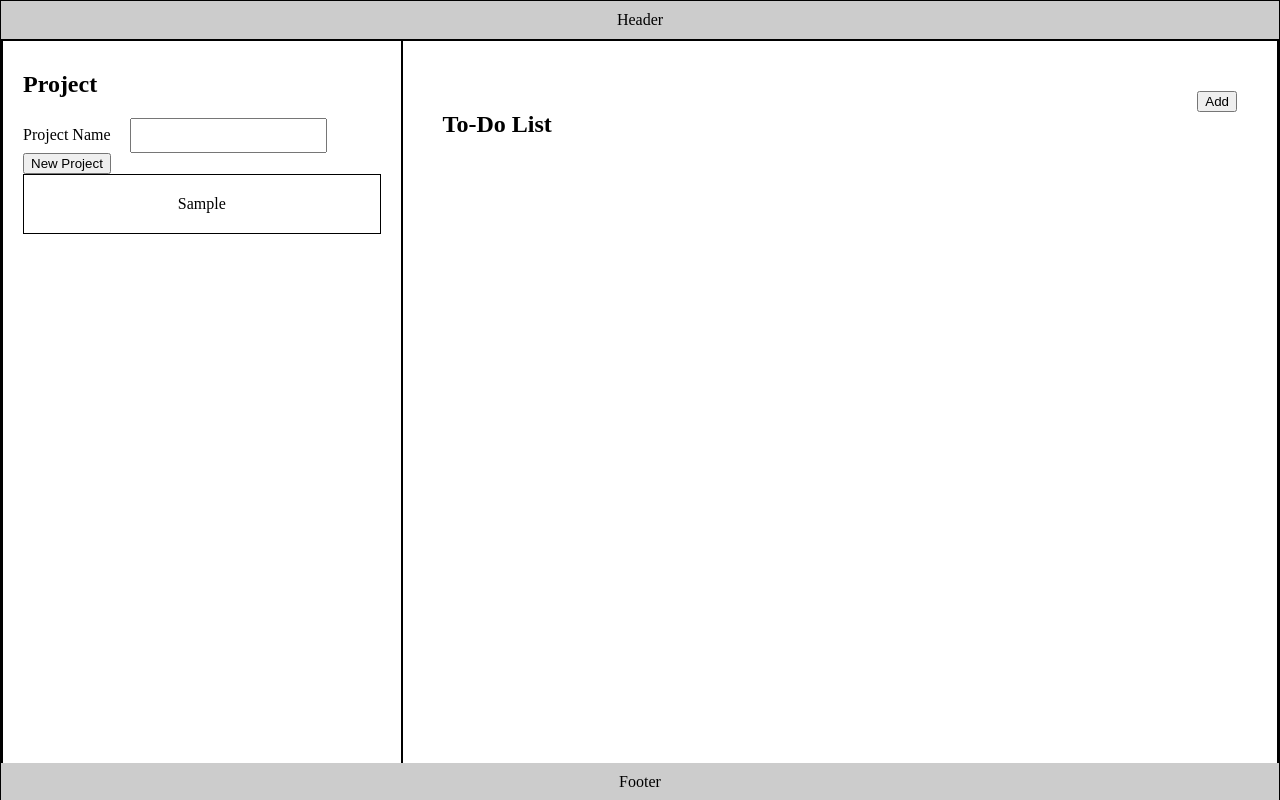
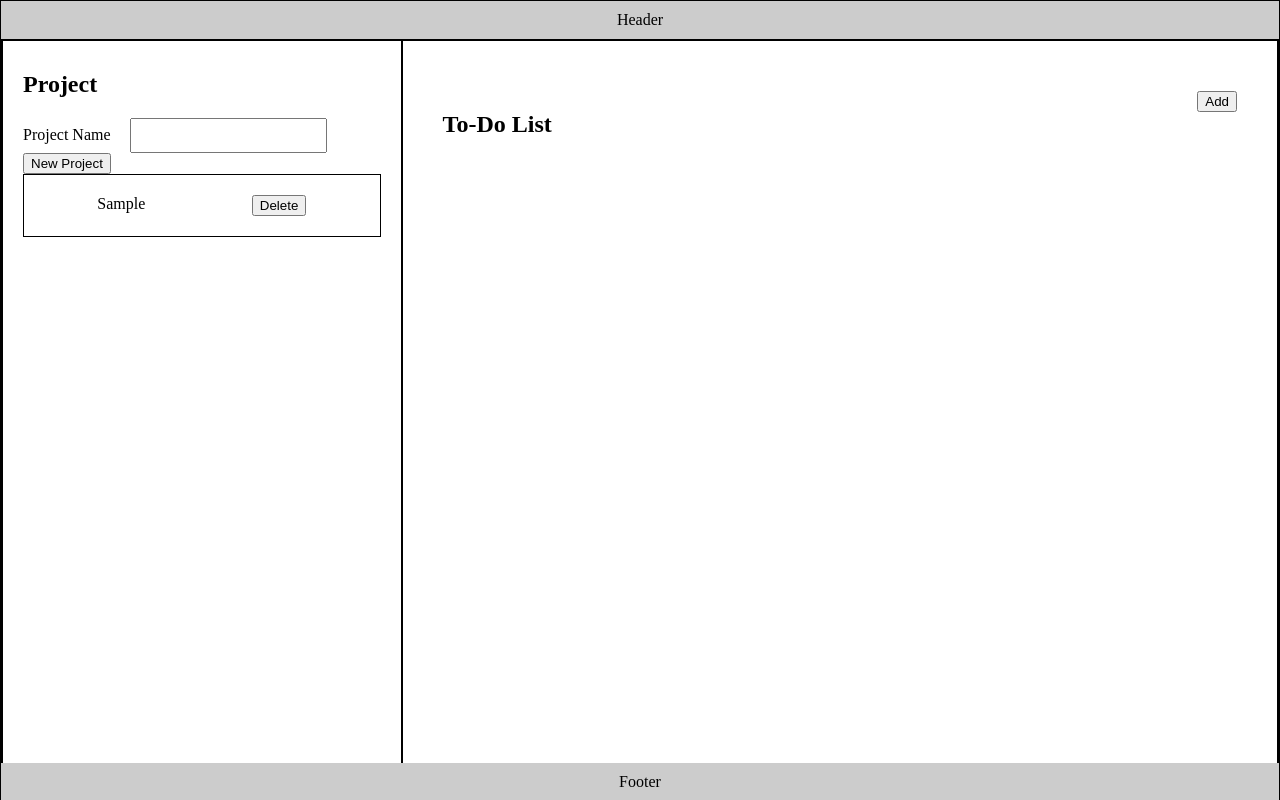
Before and after one commit to FateSaid/todo-list, a website built with webpack: page src/index.html in a window 1280 px wide. Both pictures are taken after typing "Sample" into the empty fields and a click on the button "New Project". Built offline with nearby package versions, Linux system fonts and the light colour scheme.

Commit message:
add delete button for project

```diff
--- a/src/style.css
+++ b/src/style.css
@@ -58,6 +58,8 @@
 }
 
 .project-list{
+    display: flex;
+    justify-content: space-around;
     padding:20px;
     border: 1px solid #000;
     margin-bottom:10px;
--- a/src/todo.js
+++ b/src/todo.js
@@ -118,6 +118,13 @@
 
         projectList.textContent = captureText.value;
 
+        const delProjectBtn = document.createElement('button');
+        delProjectBtn.classList.add('delete-project-button');
+        delProjectBtn.textContent = 'Delete';
+        projectList.appendChild(delProjectBtn);
+        delProjectBtn.addEventListener('click', ()=>{
+            projectList.remove();
+        })
 
         project.appendChild(projectList);
 
```
